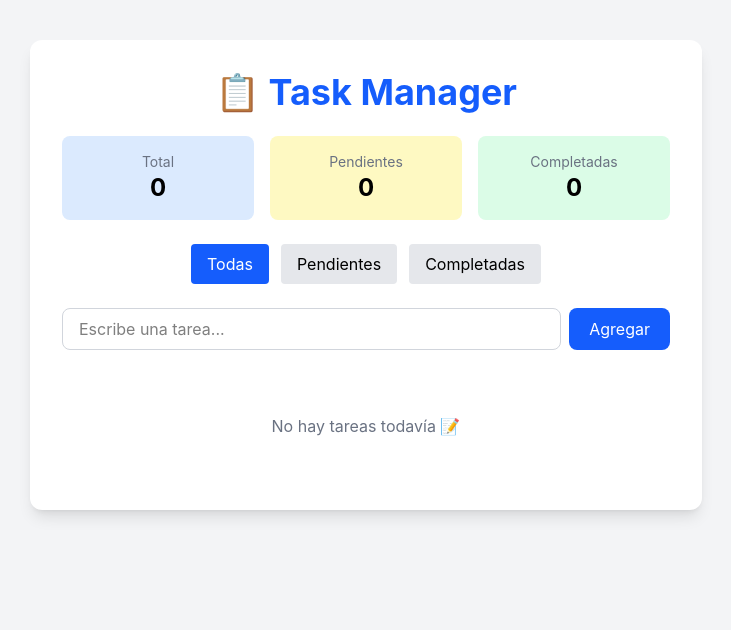
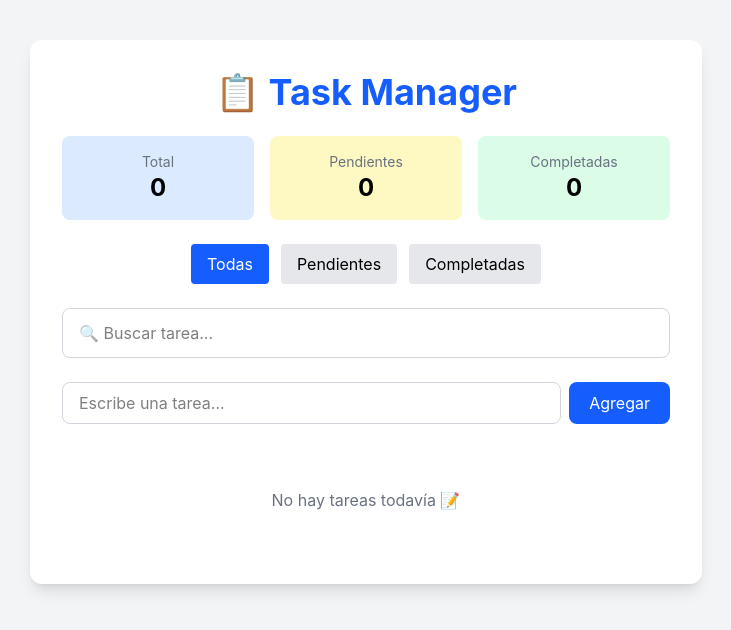
Before and after one commit to carlosgustavo2/TaskApp, a React (Vite) app: page / in a window 1280 px wide. Shown: the top 630 px of the page, without its empty margins (274-1005 px from the left). Built offline with nearby package versions, Linux system fonts and the light colour scheme.

Commit message:
Se agrego el buscador

```diff
--- a/src/components/TaskForm/TaskForm.jsx
+++ b/src/components/TaskForm/TaskForm.jsx
@@ -6,7 +6,7 @@ export default function TaskForm({ onAddTask }) {
 
     const handleSubmit = (e) => {
 
-        e.preventDefault(); // Evita que la página se recargue
+        e.preventDefault();
 
         if (!text.trim()) return;
 
@@ -16,10 +16,12 @@ export default function TaskForm({ onAddTask }) {
     };
 
     return (
+
         <form
             onSubmit={handleSubmit}
             className="flex gap-2 mb-6"
         >
+
             <input
                 className="flex-1 border border-gray-300 rounded-lg px-4 py-2 focus:outline-none focus:ring-2 focus:ring-blue-500"
                 type="text"
@@ -34,6 +36,9 @@ export default function TaskForm({ onAddTask }) {
             >
                 Agregar
             </button>
+
         </form>
+
     );
+
 }
--- a/src/pages/Home.jsx
+++ b/src/pages/Home.jsx
@@ -3,6 +3,10 @@ import TaskForm from "../components/TaskForm/TaskForm";
 import TaskList from "../components/TaskList/TaskList";
 
 export default function Home() {
+
+    // ==========================
+    // Estados
+    // ==========================
 
     const [tasks, setTasks] = useState(() => {
         const savedTasks = localStorage.getItem("tasks");
@@ -10,6 +14,11 @@ export default function Home() {
     });
 
     const [filter, setFilter] = useState("all");
+    const [search, setSearch] = useState("");
+
+    // ==========================
+    // Funciones
+    // ==========================
 
     const addTask = (title) => {
 
@@ -22,70 +31,110 @@ export default function Home() {
         };
 
         setTasks([...tasks, newTask]);
+
     };
 
+    const deleteTask = (id) => {
 
-    const deleteTask = (id) => {
         setTasks(tasks.filter(task => task.id !== id));
+
     };
 
+    const toggleCompleted = (id) => {
 
-    const toggleCompleted = (id) => {
         setTasks(
-        tasks.map(task =>
-            task.id === id
-                ? { ...task, completed: !task.completed }
-                : task
+
+            tasks.map(task =>
+
+                task.id === id
+                    ? { ...task, completed: !task.completed }
+                    : task
+
             )
-        );
-    };
 
-    const editTask = (id, newTitle) => {
-        if (!newTitle.trim()) return;
-            setTasks(
-            tasks.map(task =>
-                task.id === id
-                    ? { ...task, title: newTitle }
-                    : task
-            )
         );
 
     };
 
+    const editTask = (id, newTitle) => {
+
+        if (!newTitle.trim()) return;
+
+        setTasks(
+
+            tasks.map(task =>
+
+                task.id === id
+                    ? { ...task, title: newTitle }
+                    : task
+
+            )
+
+        );
+
+    };
+
+    // ==========================
+    // Estadísticas
+    // ==========================
 
     const completedTasks = tasks.filter(task => task.completed).length;
 
     const pendingTasks = tasks.filter(task => !task.completed).length;
 
+    // ==========================
+    // Filtrar
+    // ==========================
+
     const filteredTasks = tasks.filter(task => {
 
-        if (filter === "completed") {
-            return task.completed;
-        }
+        const matchesFilter =
+            filter === "all"
+                ? true
+                : filter === "completed"
+                    ? task.completed
+                    : !task.completed;
 
-        if (filter === "pending") {
-            return !task.completed;
-        }
+        const matchesSearch =
+            task.title.toLowerCase().includes(search.toLowerCase());
 
-        return true;
+        return matchesFilter && matchesSearch;
 
     });
 
+    // ==========================
+    // Ordenar
+    // ==========================
+
     const sortedTasks = [...filteredTasks].sort((a, b) => {
+
         return a.completed - b.completed;
+
     });
 
+    // ==========================
+    // LocalStorage
+    // ==========================
 
     useEffect(() => {
+
         localStorage.setItem("tasks", JSON.stringify(tasks));
+
     }, [tasks]);
 
+    // ==========================
+    // Vista
+    // ==========================
+
     return (
+
         <div className="bg-white rounded-xl shadow-lg p-8 w-full max-w-2xl">
 
             <h1 className="text-4xl font-bold text-center text-blue-600 mb-6">
                 📋 Task Manager
             </h1>
+
+            {/* Estadísticas */}
 
             <div className="grid grid-cols-3 gap-4 mb-6">
 
@@ -105,6 +154,8 @@ export default function Home() {
                 </div>
 
             </div>
+
+            {/* Filtros */}
 
             <div className="flex justify-center gap-3 mb-6">
 
@@ -143,7 +194,25 @@ export default function Home() {
 
             </div>
 
+            {/* Buscador */}
+
+            <div className="mb-6">
+
+                <input
+                    type="text"
+                    placeholder="🔍 Buscar tarea..."
+                    value={search}
+                    onChange={(e) => setSearch(e.target.value)}
+                    className="w-full border border-gray-300 rounded-lg px-4 py-3 focus:outline-none focus:ring-2 focus:ring-blue-500"
+                />
+
+            </div>
+
+            {/* Formulario */}
+
             <TaskForm onAddTask={addTask} />
+
+            {/* Lista */}
 
             <TaskList
                 tasks={sortedTasks}
@@ -151,6 +220,9 @@ export default function Home() {
                 onToggleTask={toggleCompleted}
                 onEditTask={editTask}
             />
+
         </div>
+
     );
+
 }
```
